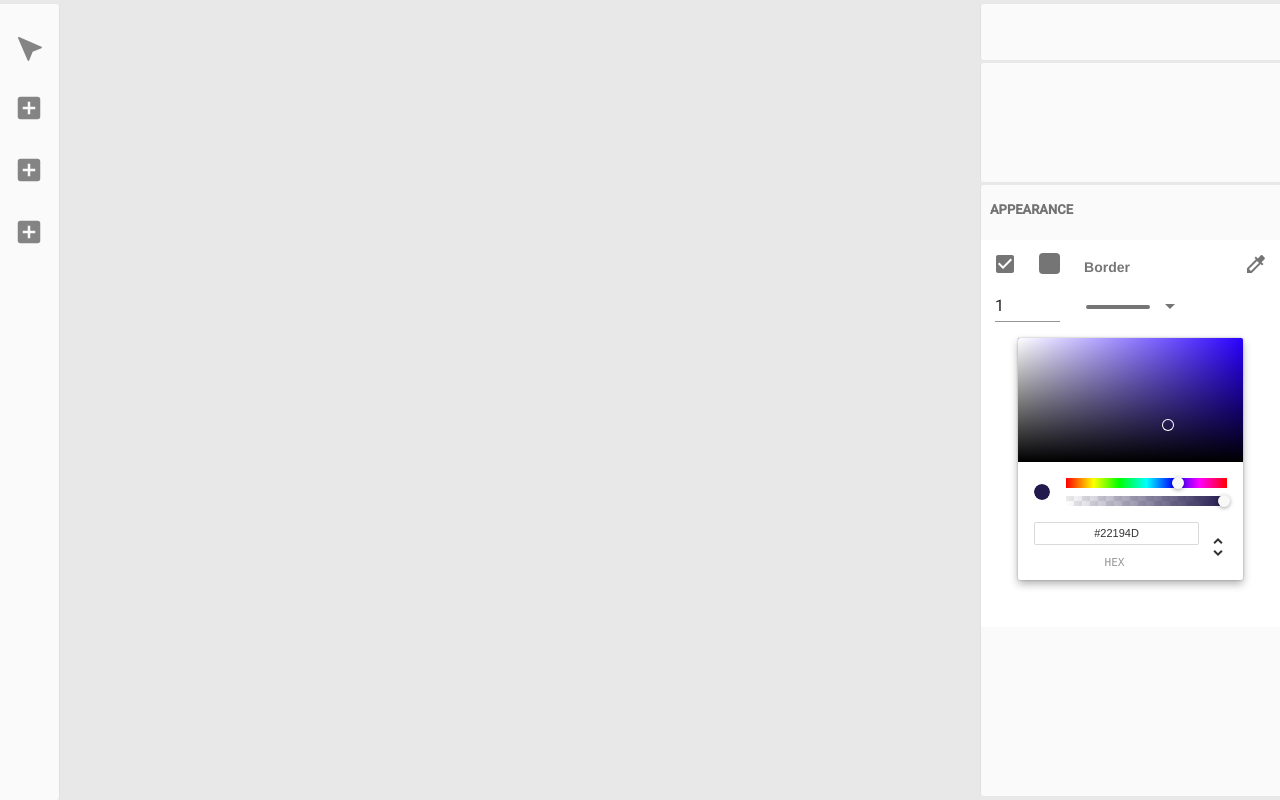
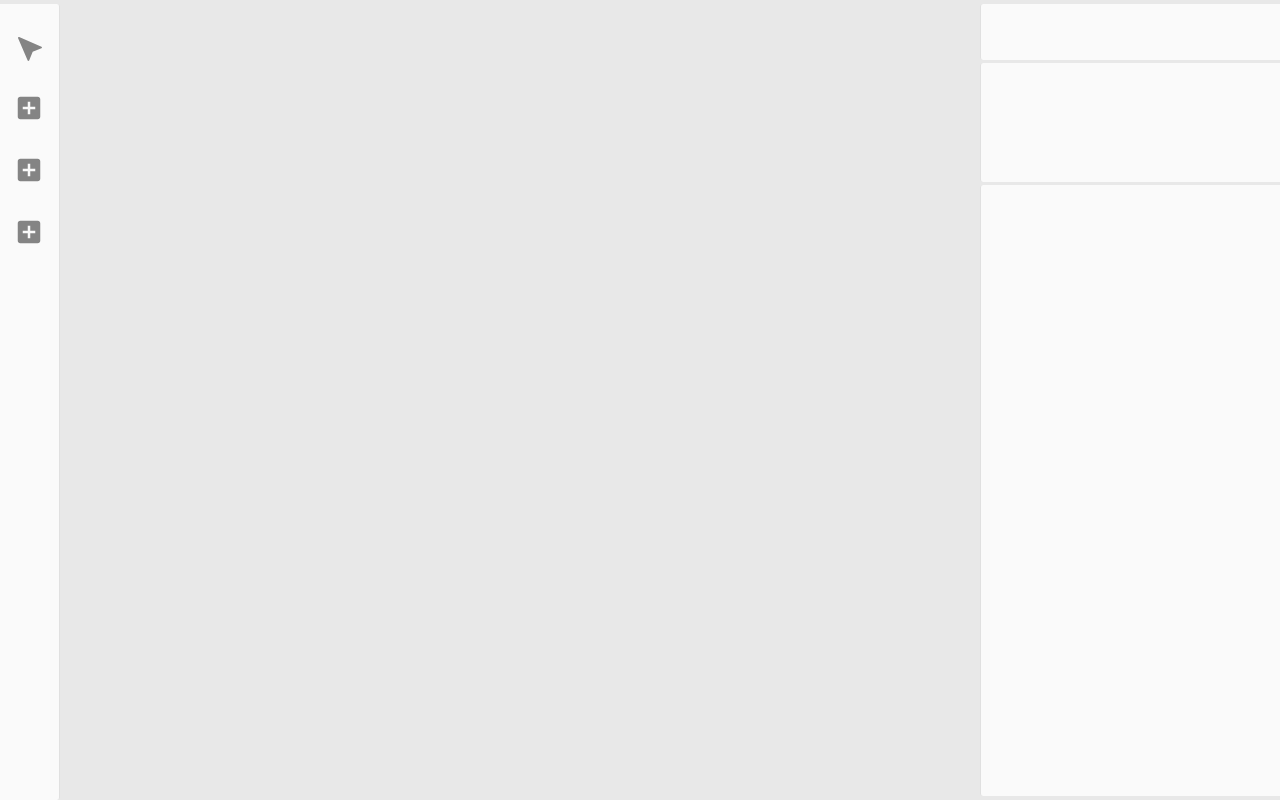
Before and after one commit to mltheuser/HumbleUI, a React (Create React App) app: page / in a window 1280 px wide. Built offline with nearby package versions, Linux system fonts and the light colour scheme.

Commit message:
colorPicker backup 2

```diff
--- a/src/App.js
+++ b/src/App.js
@@ -1,15 +1,15 @@
 import React, { Component } from 'react';
 import ToolPalate from './components/ToolPalate'
-import Info from './components/Info'
 import SketchBoard from './components/SketchBoard';
 import toolCollection from './data/ToolCollection'
 import Tool from './components/Tool';
+import Info from './components/Info';
 
 class App extends Component {
     constructor() {
         super();
         this.state = {
-            tool: toolCollection.Default
+            tool: toolCollection.Default,
         }
     }
 
@@ -31,7 +31,7 @@ class App extends Component {
                     <div className="layout-content">
                         <ToolPalate app={this}/>
                         <SketchBoard app={this}/>
-                        <Info/>
+                        <Info app={this}/>
                     </div>
                 </div>
             </div>
--- a/src/components/Element.js
+++ b/src/components/Element.js
@@ -19,6 +19,10 @@ class Element extends Component {
             refined: false,
             selected: false
         }
+    }
+    update() {
+        console.log(this);
+        this.setState({});
     }
     /**
      * Updates the states initial values depending on the choosen mode.
--- a/src/components/Info.js
+++ b/src/components/Info.js
@@ -5,7 +5,42 @@ import NumberField from './NumberField';
 import LineSelect from './LineSelect';
 
 class Info extends Component {
+    constructor(props) {
+        super();
+        this.sketchBoard = props.app.sketchBoard;
+    }
+
+    handleColorChange(color, event) {
+        this.setState((prevState) => {
+            prevState.selected.state.color = `rgb(${color.rgb.r}, ${color.rgb.g}, ${color.rgb.b}, ${color.rgb.a})`;
+            return {
+                selected: prevState.selected
+            }
+        });
+    }
+
+    handleBorderChange(event) {
+        const checked = event.target.checked;
+        this.sketchBoard.setState((prevState) => {
+            prevState.selected.state.border.checked = checked;
+            return {
+                selected: prevState.selected
+            }
+        });
+
+        this.setState({});
+    }
+
     render() {
+            if(this.sketchBoard.state.selected === null || this.sketchBoard.state.selected.state.refined === false) {
+                return (
+                    <div id="info">
+                        <div className="infoItem" id="positioningPresets"></div>
+                        <div className="infoItem" id="positioning"></div>
+                        <div className="infoItem" id="appearance"></div>
+                    </div>
+                );
+            } else {
                 return (
                     <div id="info">
                         <div className="infoItem" id="positioningPresets"></div>
@@ -16,7 +51,7 @@ class Info extends Component {
                             </div>
                             <div className="colorPicker">
                                 <div className="borderControll">
-                                <Checkbox defaultChecked color="default" value="checkedG"/>
+                                    <Checkbox checked={this.sketchBoard.state.selected.state.border.checked} color="default" value="borderChecked" onChange={ this.handleBorderChange.bind(this) }/>
                                     <div className="borderColor"></div>
                                     <p>Border</p>
                                     <div className="picker">
@@ -32,12 +67,13 @@ class Info extends Component {
                                         <LineSelect />
                                     </div>
                                 </div>
-                            <ChromePicker />
+                                <ChromePicker color={ this.sketchBoard.state.selected.state.color } onChange={ this.handleColorChange.bind(this.sketchBoard) } />
                             </div>
                         </div>
                     </div>
                 );
             }
         }
+}
 
 export default Info;
--- a/src/components/Sketch.js
+++ b/src/components/Sketch.js
@@ -8,6 +8,9 @@ class Sketch extends Element {
         super(app, sketchBoard);
         this.uid = uid;
         this.state.sketches = sketches;
+
+        this.state.color = '#fff';
+        this.state.border = {checked: true, color: '#d0d0d0', width: '1px', style: 'solid'};
     }
 
     resizeChildren(parentIsOnSketchboard=false) {
@@ -29,14 +32,17 @@ class Sketch extends Element {
             left: this.state.left,
             width: this.state.width,
             height: this.state.height,
+
+            border: 'none'
         }
 
         if(this.state.refined === true) {
-            inline.background = '#fff';
+            inline.background = this.state.color;
         }
         if(this.state.selected === true) {
             inline.borderColor = '#427fd3';
         }
+        inline.border =  this.state.selected === false ? (this.state.border.checked === true ? `${this.state.border.style} ${this.state.border.width} ${this.state.border.color}` : 'hidden 1px') : 'solid 1px #427fd3';
         return (
             <div className="sketch" style={inline} uid={this.uid} onClick={this.onClick.bind(this)}>
                 {this.state.selected === true ? <Selctor app={this.app} setParentState={this.setState.bind(this)} width={inline.width} height={inline.height}/> : null}
--- a/src/components/SketchBoard.js
+++ b/src/components/SketchBoard.js
@@ -24,6 +24,8 @@ class SketchBoard extends Component { // Consider Sketchboard as an Element
     }
 
     updateSelection(element) {
+        if(element === this.state.selected)
+            return;
         if(element !== null) {
             // find the uid of the next selection in the sketchtree
             let i=0;
@@ -43,6 +45,8 @@ class SketchBoard extends Component { // Consider Sketchboard as an Element
                 selected: element
             }
         });
+
+        this.props.app.setState({});
     }
 
     findSketchByUid(searchSpace, uid) {
--- a/src/index.css
+++ b/src/index.css
@@ -75,6 +75,7 @@ a {
   right: 0px;
   height: 100%;
   background: #e8e8e8;
+  cursor: default;
 }
 
 .infoItem {
```
Lines whose indentation alone changed are shown as unchanged.
